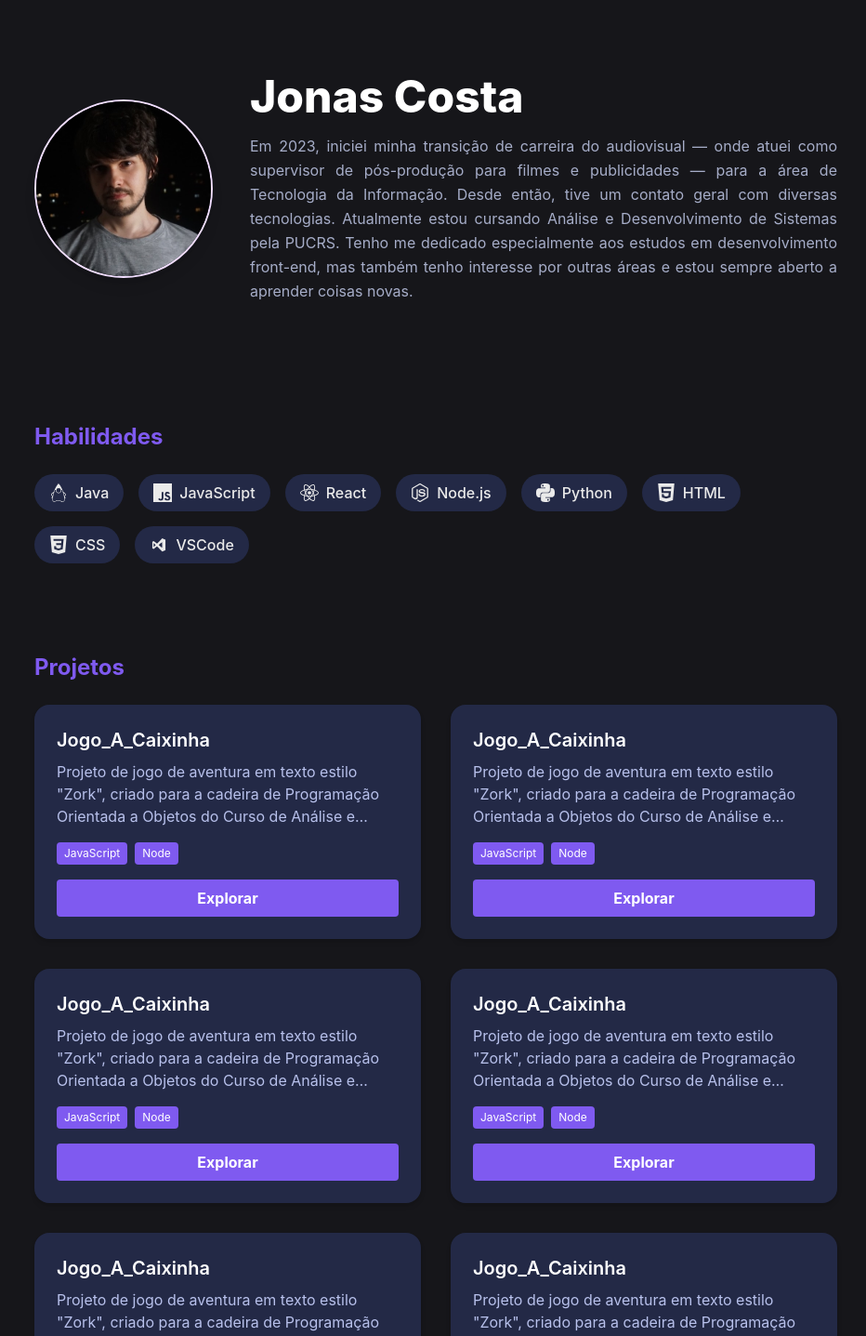
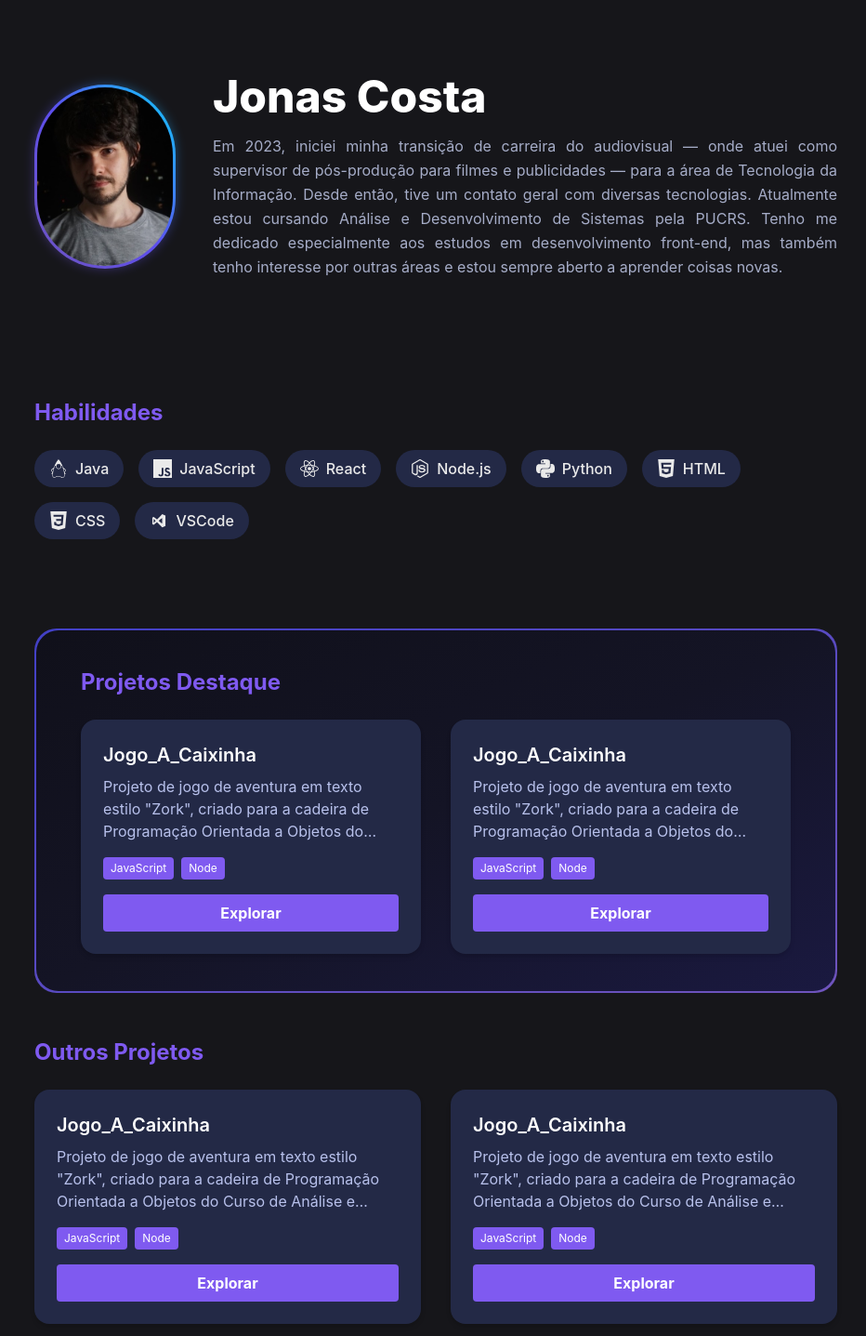
Before and after one commit to JonasPC18/meu-portfolio, a React (Create React App) app: page / in a window 1280 px wide. Shown: the top 1437 px of the page at 93% size, without its empty margins (171-1103 px from the left). Built offline with nearby package versions, Linux system fonts and the light colour scheme.

Commit message:
projetos destaque; componente de box; estilização foto inicial

```diff
--- /dev/null
+++ b/src/components/Box.jsx
@@ -0,0 +1,47 @@
+// src/components/Box.jsx
+import { motion } from "framer-motion";
+
+export default function Box({
+  variant = "normal",
+  className = "",
+  children,
+  ...rest
+}) {
+  // --- Caixinha de destaque -------------------------------------------
+  if (variant === "highlight") {
+    return (
+      <motion.div
+        {...rest}
+        className={`relative p-[2px] rounded-3xl
+                    bg-gradient-to-br from-[#4240c6] to-[#6f54bd]
+                    ${className}`}
+      >
+        <div
+          className="relative overflow-hidden rounded-3xl
+                     bg-gradient-to-br from-[#10101A] via-[#141425] to-[#1A1940]
+                     px-6 py-10 md:px-12"
+        >
+          {/* Overlay com blur interno */}
+          <span
+            aria-hidden
+            className="pointer-events-none absolute inset-0 -z-10
+                       bg-gradient-to-br from-[#4240c6] to-[#6f54bd]
+                       opacity-25 blur-2xl"
+          />
+          {children}
+        </div>
+      </motion.div>
+    );
+  }
+
+  // --- Caixinha normal -------------------------------------------------
+  return (
+    <div
+      {...rest}
+      className={`rounded-2xl p-6 shadow-md
+                  bg-[#141034] text-[#eaeaea] ${className}`}
+    >
+      {children}
+    </div>
+  );
+}
--- a/src/components/Header.jsx
+++ b/src/components/Header.jsx
@@ -27,7 +27,7 @@ export default function Header() {
                      bg-[#16161a]/80 border-b border-[#26262b]"
         >
           <nav className="max-w-6xl mx-auto px-6 py-4 flex items-center justify-between">
-            <a href="/" className="text-xl font-bold text-[#7f5af0]">Portfólio · Jonas Costa</a>
+            <a href="/" className="text-xl font-bold text-[#7f5af0]">Portfólio</a>
 
             <ul className="flex gap-6 text-sm font-medium text-[#eaeaea]">
               <li><a href="#projects" className="hover:text-[#7f5af0]">Projetos</a></li>
--- a/src/components/Hero.jsx
+++ b/src/components/Hero.jsx
@@ -22,16 +22,41 @@ export default function Hero() {
       animate="show"
       >
 
+{/* FOTO com círculo gradiente tipo referência */}
+<motion.div
+  variants={{
+    hidden: { opacity: 0, x: -40 },
+    show:   { opacity: 1, x: 0, transition: { duration: 0.6, ease: "easeOut" } },
+  }}
+  className="relative isolate"
+>
+  {/* Borda externa brilhante (efeito glow) */}
+  <span
+    aria-hidden
+    className="absolute inset-0 -z-10 rounded-full
+               bg-gradient-to-tr from-[#6f54bd] via-[#5d4fee] to-[#0ccffc]
+               opacity-40 blur-[6px]"
+  />
+
+  {/* Anel fino com gradiente */}
+  <div
+    className="relative p-[3px] rounded-full
+               bg-gradient-to-tr from-[#6f54bd] via-[#5d4fee] to-[#0ccffc]"
+  >
+    {/* Círculo interno onde vai a foto + gradiente de fundo */}
+    <div
+      className="relative overflow-hidden rounded-full
+                 bg-gradient-to-tr from-[#9852e4] via-[#5e5afc] to-[#00bcff]"
+    >
       <motion.img
         src="profile.jpg"
         alt="Foto de Jonas"
-        className="w-40 h-40 md:w-48 md:h-48 rounded-full object-cover
-                   border-2 border-[#f1deff] shadow-lg"
-        variants={{
-          hidden: { opacity: 0, x: -40 },
-          show:   { opacity: 1, x: 0, transition: { duration: 0.6, ease: "easeOut" } },
-        }}
+        className="w-40 h-40 md:w-48 md:h-48 object-cover mix-blend-normal"
       />
+    </div>
+  </div>
+</motion.div>
+
 
       <motion.div className="max-w-2xl text-center md:text-left" variants={fadeUp}>
         <motion.h2
--- a/src/components/Projects.jsx
+++ b/src/components/Projects.jsx
@@ -2,30 +2,24 @@ import React, { useState } from "react";
 import { motion } from "framer-motion";
 import projects from "../data/projects";
 import ProjectModal from "./ProjectModal";
+import Box from "./Box";
 
 export default function Projects() {
   const [selected, setSelected] = useState(null);
 
+  // Animação dos cards
   const cardVariants = {
-    hidden: { opacity: 0, y: 40 },
-    visible: { opacity: 1, y: 0, transition: { duration: 0.5 } }
+    hidden:  { opacity: 0, y: 40 },
+    visible: { opacity: 1, y: 0, transition: { duration: 0.5 } },
   };
 
-  return (
-    <motion.section
-      id="projects"
-      className="py-12"
-      initial={{ opacity: 0, y: 40 }}
-      whileInView={{ opacity: 1, y: 0 }}
-      viewport={{ once: true, amount: 0.2 }}
-      transition={{ duration: 0.6 }}
-    >
-      <h3 className="text-2xl font-bold mb-6 text-[#7f5af0]">Projetos</h3>
+  // Separa em projetos destaque e demais
+  const featured = projects.filter((p) => p.featured);
+  const others   = projects.filter((p) => !p.featured);
 
-      <div className="grid md:grid-cols-2 gap-8">
-        {projects.map((proj, i) => (
+  const renderCard = (proj, i) => (
     <motion.div
-            key={proj.name}
+      key={proj.name + i}
       variants={cardVariants}
       initial="hidden"
       whileInView="visible"
@@ -59,8 +53,39 @@ export default function Projects() {
         Explorar
       </button>
     </motion.div>
-        ))}
+  );
+
+  return (
+    <motion.section
+      id="projects"
+      className="py-12"
+      initial={{ opacity: 0, y: 40 }}np
+      whileInView={{ opacity: 1, y: 0 }}
+      viewport={{ once: true, amount: 0.2 }}
+      transition={{ duration: 0.6 }}
+    >
+{/* —— PROJETOS EM DESTAQUE —— */}
+      {featured.length > 0 && (
+        <Box variant="highlight" className="mb-12">
+          <h3 className="text-2xl font-bold mb-6 text-[#7f5af0]">
+            Projetos Destaque
+          </h3>
+          <div className="grid md:grid-cols-2 gap-8">
+            {featured.map(renderCard)}
           </div>
+        </Box>
+      )}
+
+      {others.length > 0 && (
+        <>
+          <h3 className="text-2xl font-bold mt-10 mb-6 text-[#7f5af0]">
+            Outros Projetos
+          </h3>
+          <div className="grid md:grid-cols-2 gap-8">
+            {others.map(renderCard)}
+          </div>
+        </>
+      )}
 
       <ProjectModal project={selected} onClose={() => setSelected(null)} />
     </motion.section>
--- a/src/data/projects.js
+++ b/src/data/projects.js
@@ -1,6 +1,7 @@
 const projects = [
   {
     name: "Jogo_A_Caixinha",
+    featured: true,
     folder: "A_Caixinha_COMPLETO",
     files: [
       "Basicas.js",
@@ -22,6 +23,7 @@ const projects = [
 
     {
     name: "Jogo_A_Caixinha",
+    featured: true,
     folder: "A_Caixinha_COMPLETO",
     files: [
       "Basicas.js",
```
Lines whose indentation alone changed are shown as unchanged.
